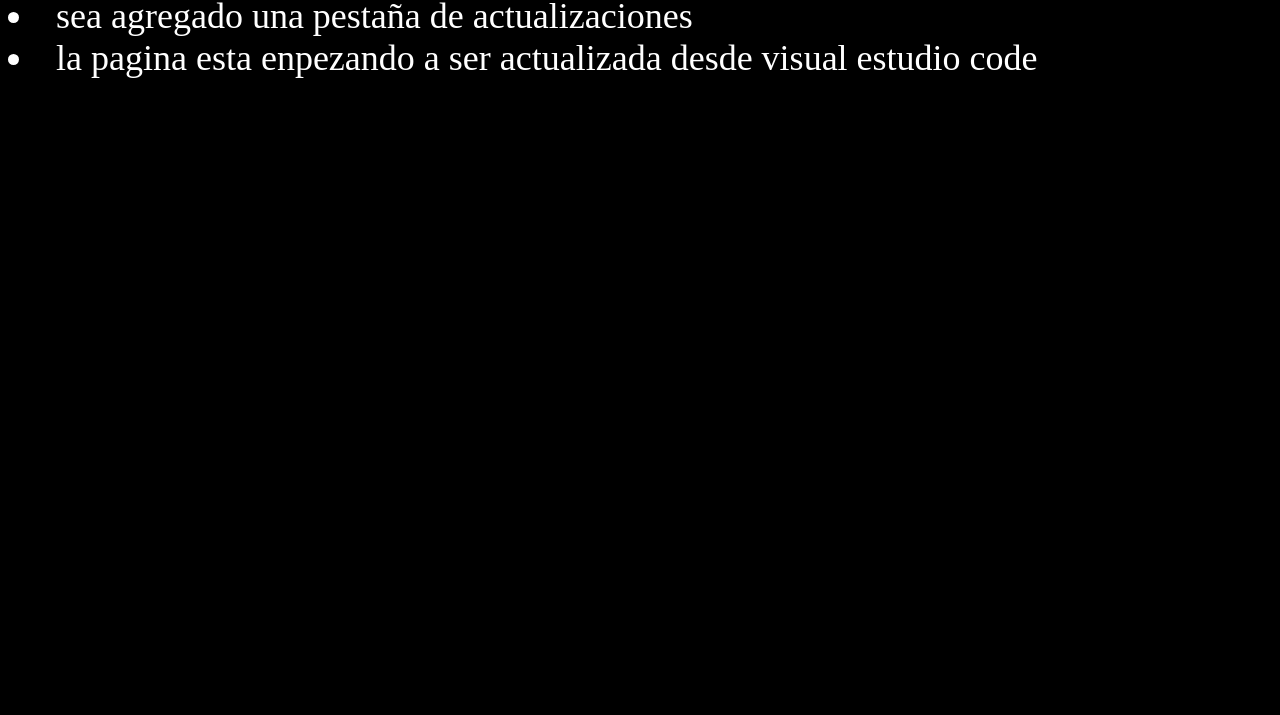
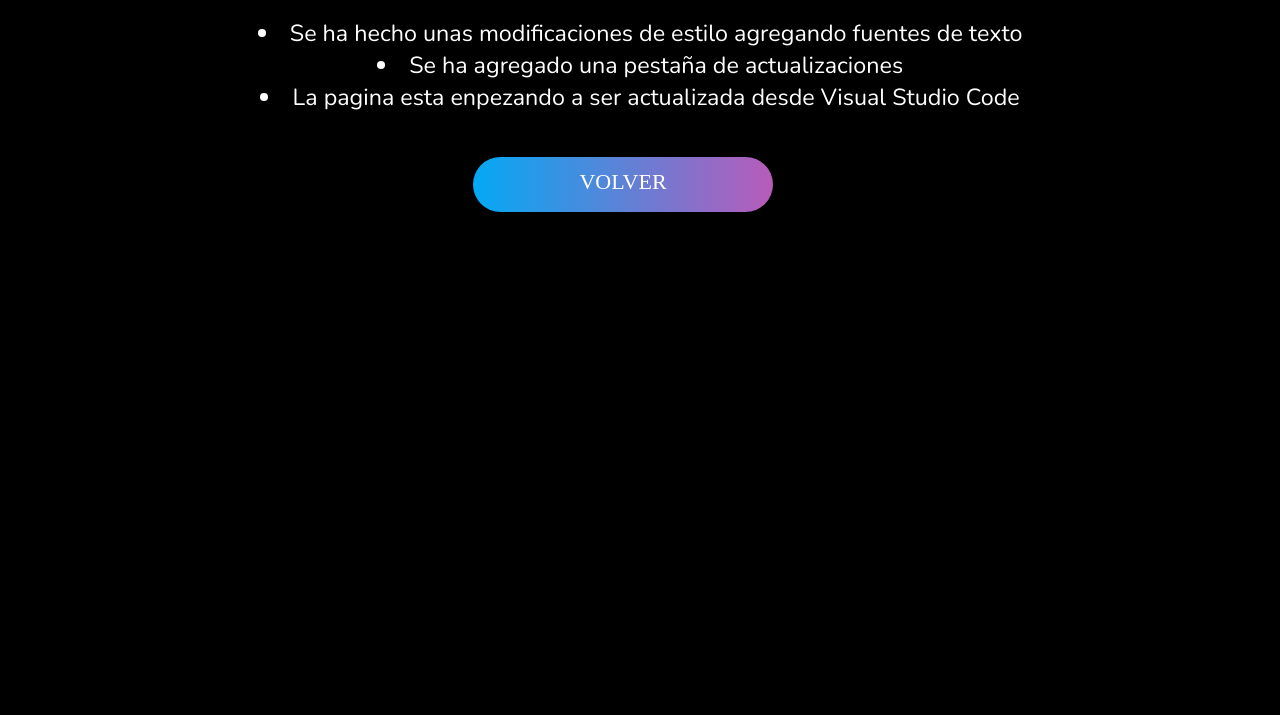
Before and after one commit to Bright-Lotus/webpo, a plain HTML site: page actualizaciones.html in a window 1280 px wide. Shown: the part 85-800 px from the top of the page. Drawn offline with nearby package versions, Linux system fonts and the light colour scheme; a web font is replaced by a local one.

Commit message:
Agregue belleza.

```diff
--- a/actualizaciones.html
+++ b/actualizaciones.html
@@ -8,7 +8,12 @@
 </head>
 <body>
     <h1>Aqui puedes encontrar las actualizaciones de la pagina</h1>
-    <li>sea agregado una pestaña de actualizaciones</li>
-    <li>la pagina esta enpezando a ser actualizada desde visual estudio code</li>
+    <div class="center">
+        <li>Se ha hecho unas modificaciones de estilo agregando fuentes de texto</li>
+        <li>Se ha agregado una pestaña de actualizaciones</li>
+        <li>La pagina esta enpezando a ser actualizada desde Visual Studio Code</li>
+        <br> <br>
+        <a href="index.html">Volver</a>
+    </div>
 </body>
 </html>
--- a/css/absolute.css
+++ b/css/absolute.css
@@ -1,5 +1,8 @@
+@import url('https://fonts.googleapis.com/css2?family=Nunito&display=swap');
+
 body {
   background-color: black;
+  font-family: 'Nunito', sans-serif;
 }
 
 h2 {
@@ -31,3 +34,9 @@ li {
   color: #FDFDFF;
   font-size: 15pt
 }
+
+.center {
+  justify-content: center;
+  text-align: center;
+  align-content: center;
+}
--- a/css/actualizaciones.css
+++ b/css/actualizaciones.css
@@ -1,10 +1,15 @@
+@import url('https://fonts.googleapis.com/css2?family=Nunito&display=swap');
+@import url('https://fonts.googleapis.com/css2?family=Baloo+Chettan+2:wght@600&display=swap');
+
 body {
     background-color: black;
+    font-family: 'Nunito', sans-serif;
 }
 
 h1 {
     color: white;
     text-align: center;
+    font-size: 28.5pt;
 }
 
 p {
@@ -13,5 +18,44 @@ p {
 
 li {
     color: white;
-    font-size: 27pt;
+    font-size: 17.5pt;
 }
+
+.center {
+    justify-content: center;
+    text-align: center;
+    align-content: center;
+  }
+
+  a{
+    font-family: 'Baloo Chettan 2';
+    transform: translate(155%, 0px);
+    display: block;
+    position: absolute;
+    text-align: center;
+    line-height: 50px;
+    color: #fff;
+    font-size: 22px;
+    width: 300px;
+    height: 55px;
+    text-transform: uppercase;
+    text-decoration: none;
+    box-sizing: border-box;
+    background: linear-gradient(90deg, #03a9f4, #f441a5, #ffeb3b, #03a9fa);
+    background-size: 400%;
+    border-radius: 30px;
+    z-index: 1;
+  }
+
+  a:hover{
+    animation: animate 8s linear infinite;
+  }
+
+  @keyframes animate{
+    0% {
+      background-position: 0%;
+    }
+    100%{
+      background-position: 400%;
+    }
+  }
--- a/css/editor.css
+++ b/css/editor.css
@@ -1,5 +1,8 @@
+@import url('https://fonts.googleapis.com/css2?family=Nunito&display=swap');
+
 body {
-  background-color: black
+  background-color: black;
+  font-family: 'Nunito', sans-serif;
 }
 
 p {
@@ -20,3 +23,9 @@ img {
 a {
   color: white;
 }
+
+.center {
+  justify-content: center;
+  text-align: center;
+  align-content: center;
+}
--- a/css/style.css
+++ b/css/style.css
@@ -1,5 +1,8 @@
+@import url('https://fonts.googleapis.com/css2?family=Nunito&display=swap');
+
 body {
     font-size: 15pt;
+    font-family: 'Nunito', sans-serif;
 }
 
 h1 {
@@ -16,7 +19,7 @@ img {
   }
 
   body {
-    background-color: black;
+    background-color: #030c18;
     }
 
     p {
@@ -26,3 +29,9 @@ img {
       a {
         color: white
       }
+
+.center {
+  justify-content: center;
+  text-align: center;
+  align-content: center;
+}
```
Also changed, not shown: créditos.html (renamed from réditos.html, +10 -7 lines), discord.html (+6 -4 lines), editor.html (+4 -2 lines), index.html (+8 -5 lines).
